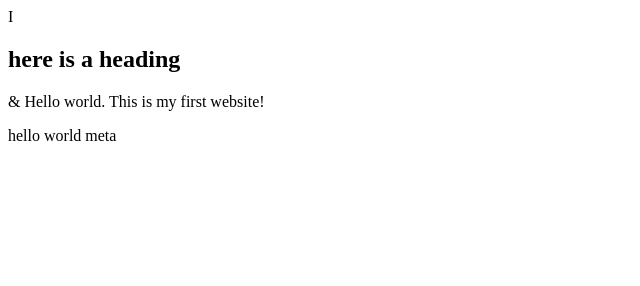
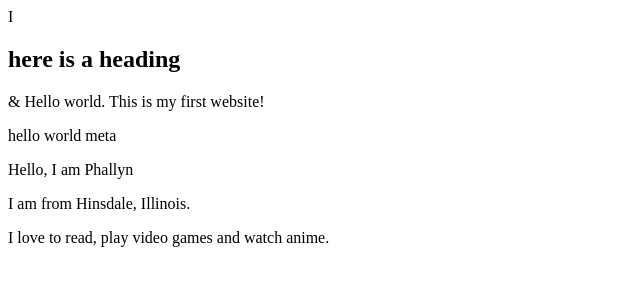
Before and after one commit to phabercoss/Lab-1, a plain HTML site: page index.html in a window 1280 px wide. Shown: the whole page, without its empty margins (0-640 px from the left). Drawn offline with Linux system fonts and the light colour scheme.

Commit message:
Changed and added a few sentences
Defined more paragraphs

```diff
--- a/index.html
+++ b/index.html
@@ -8,5 +8,8 @@
 	I<h2> here is a heading </h2>
   <p>&amp; Hello world. This is my first website!</p>
   <p>hello world meta</p>
+	<p> Hello, I am Phallyn
+	<p> I am from Hinsdale, Illinois.
+	<p> I love to read, play video games and watch anime.
 </body>
 </html>
```
Also changed, not shown: 1 other file.
